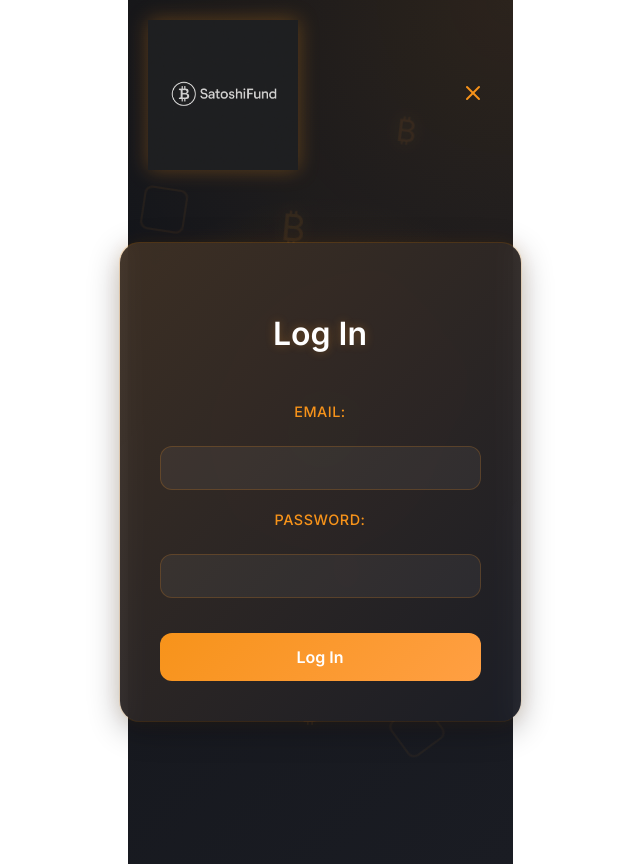
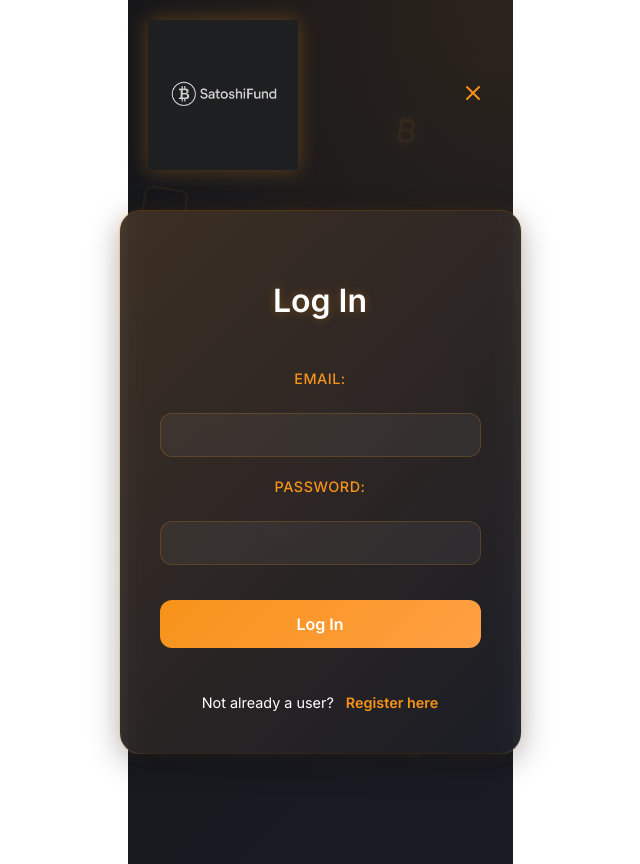
Before and after one commit to SatoshiFundAus/dev1003-p2p-crypto-lending-frontend, a React (Vite) app: page /login in a window 1280 px wide. Shown: the whole page, without its empty margins (320-960 px from the left). Built offline with nearby package versions, Linux system fonts and the light colour scheme.

Commit message:
Added Log in functionality

```diff
--- a/src/components/Footer.jsx
+++ b/src/components/Footer.jsx
@@ -8,7 +8,7 @@ function Footer() {
                 <a href="https://twitter.com" target="_blank" rel="noopener noreferrer" aria-label="Twitter">
                     <i className="fab fa-twitter"></i>
                 </a>
-                <a href="https://github.com" target="_blank" rel="noopener noreferrer" aria-label="GitHub">
+                <a href="https://github.com/SatoshiFundAus" target="_blank" rel="noopener noreferrer" aria-label="GitHub">
                     <i className="fab fa-github"></i>
                 </a>
                 <a href="https://linkedin.com" target="_blank" rel="noopener noreferrer" aria-label="LinkedIn">
--- a/src/components/LoginRegister.jsx
+++ b/src/components/LoginRegister.jsx
@@ -1,4 +1,5 @@
 import { useState } from "react";
+import { Link } from "react-router-dom";
 import { toast, ToastContainer } from 'react-toastify';
 import 'react-toastify/dist/ReactToastify.css';
 import styles from './LoginRegisterPage.module.css'
@@ -101,6 +102,14 @@ function Login(props) {
                 >
                     {loading ? 'Working...' : `${props.name}`}
                 </button>
+
+                <div className={styles.registerLink}>
+                    {props.name === "Log In" ? (
+                        <>Not already a user? <Link to="/register">Register here</Link></>
+                    ) : (
+                        <>Already registered? <Link to="/login">Login here</Link></>
+                    )}
+                </div>
             </form>
         </>
     );
--- a/src/components/LoginRegisterPage.module.css
+++ b/src/components/LoginRegisterPage.module.css
@@ -354,3 +354,23 @@
     opacity: 0.6;
   }
 }
+
+.registerLink {
+    margin-top: 1.5rem;
+    text-align: center;
+    color: #fff;
+    font-size: 0.9rem;
+}
+
+.registerLink a {
+    color: #f7931a;
+    text-decoration: none;
+    font-weight: 600;
+    margin-left: 0.5rem;
+    transition: color 0.3s ease;
+}
+
+.registerLink a:hover {
+    color: #ff9f43;
+    text-decoration: underline;
+}
```
